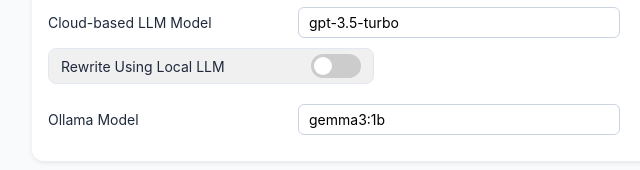
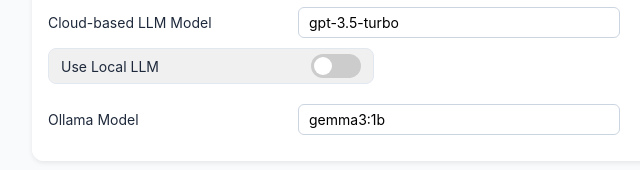
Before and after one commit to theartofhci/WebPerceptor, a browser extension: page WebPerceptor/options.html in a window 1280 px wide. Shown: the part 269-439 px from the top of the page, 158-798 px from the left. Drawn offline with Linux system fonts and the light colour scheme.

Commit message:
tweak to options name for local LLM

```diff
--- a/WebPerceptor/options.html
+++ b/WebPerceptor/options.html
@@ -140,7 +140,7 @@
 
       <div class="tag-grid">
         <label class="switch" id="localLLMSwitch">
-          Rewrite Using Local LLM
+           Use Local LLM
           <input type="checkbox" id="localLLMFlag">
           <span class="slider"></span>
         </label>
```
